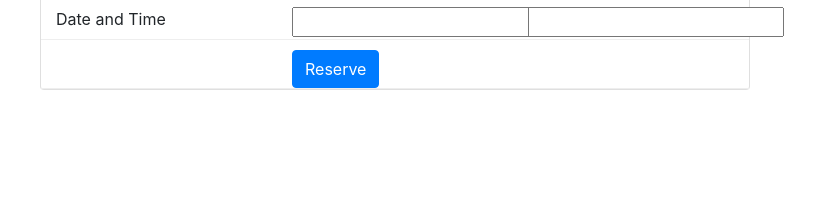
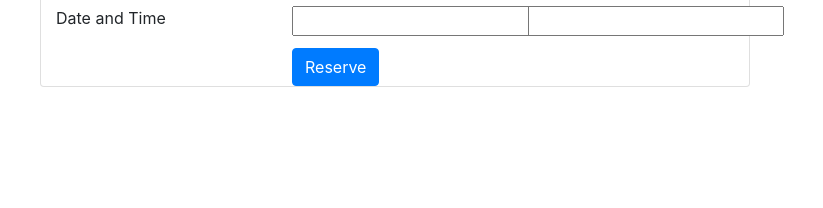
Before and after one commit to crypto3ye/crsra-frntwebfrme, a website: page confusion/index.html in a window 1280 px wide. Shown: the part 1690-1898 px from the top of the page, 245-1068 px from the left. Drawn offline with nearby package versions, Linux system fonts and the light colour scheme.

Commit message:
Minor changes in styles.css for Reservation form.

```diff
--- a/confusion/css/styles.css
+++ b/confusion/css/styles.css
@@ -13,7 +13,7 @@
 .card-row-content {
     margin:0px auto;
     padding: 10px 0px 0px 0px;
-    border-bottom: 1px ridge;
+    border: 0px;
 
 }
 
```
